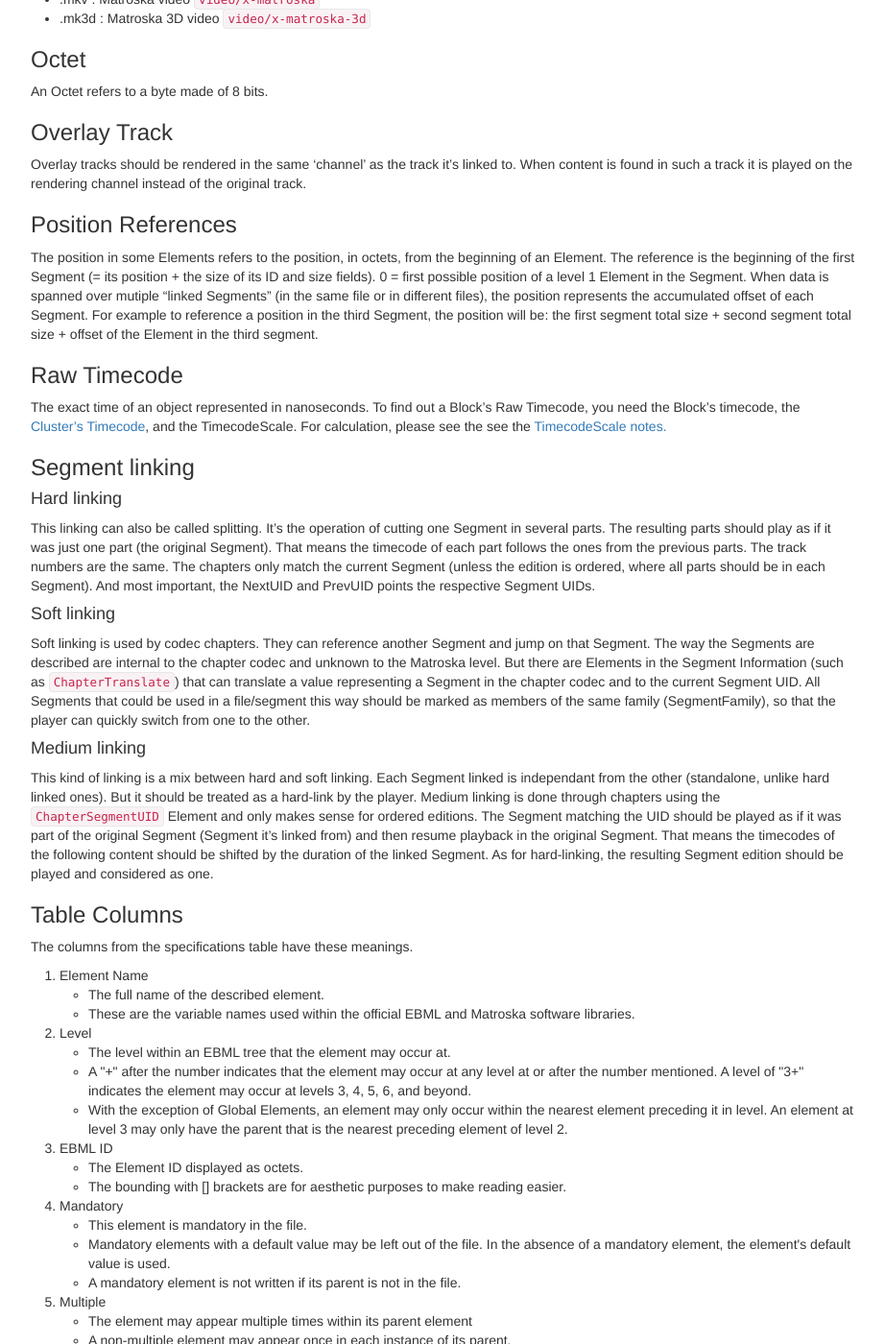
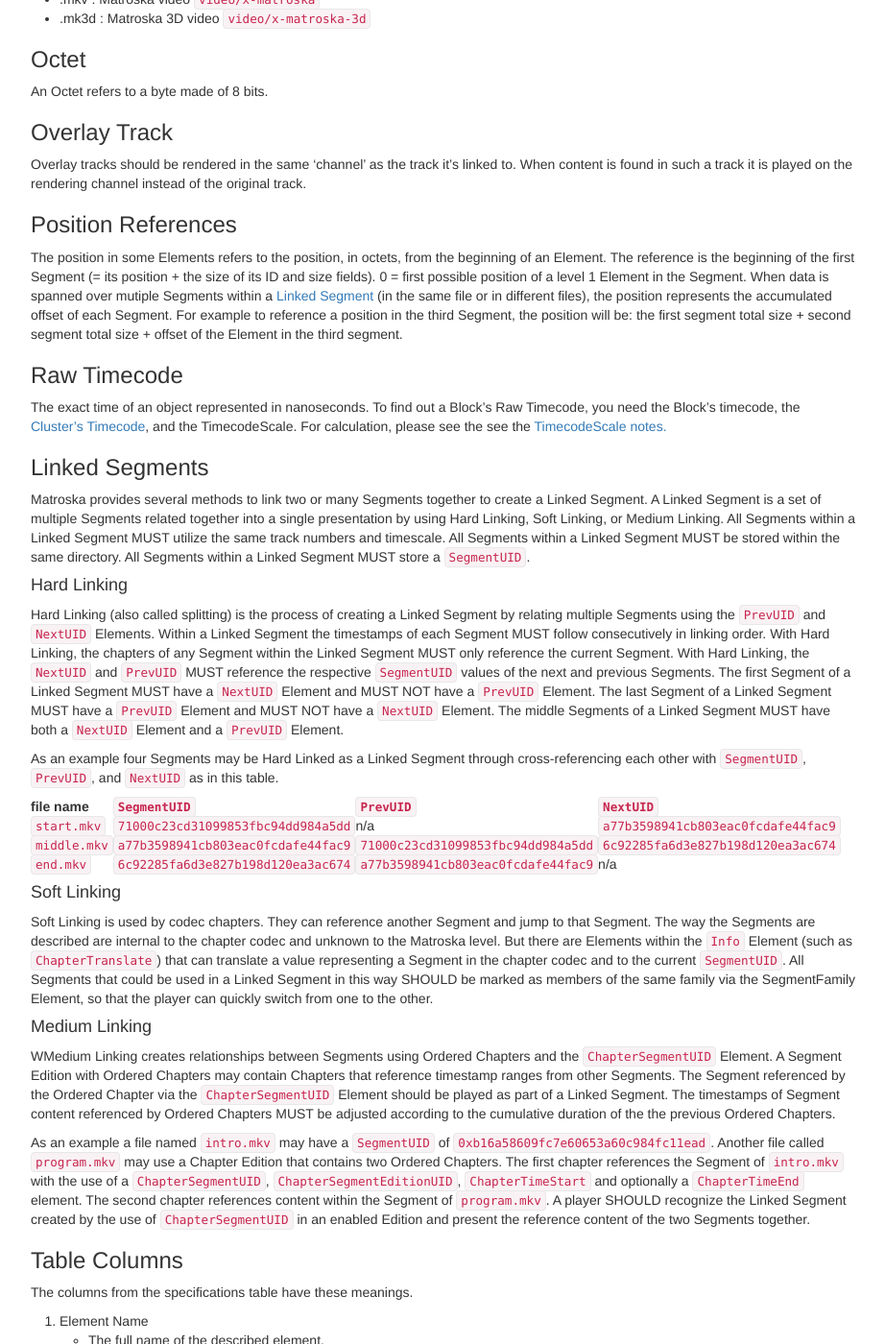
Before and after one commit to ietf-wg-cellar/matroska-specification, a Jekyll site: the page built from notes.md, in a window 1280 px wide and 1400 px high, scrolled down 1967 px. Shown: the whole window at 96% size, without its empty margins (273-1195 px from the left). Built offline with Jekyll 4.4.1, drawn with Linux system fonts in a browser that asks for light colours.

Commit message:
edits to section on Linked Segments

```diff
--- a/notes.md
+++ b/notes.md
@@ -95,25 +95,37 @@
 
 ### Position References
 
-The position in some Elements refers to the position, in octets, from the beginning of an Element. The reference is the beginning of the first Segment (= its position + the size of its ID and size fields). 0 = first possible position of a level 1 Element in the Segment. When data is spanned over mutiple "linked Segments" (in the same file or in different files), the position represents the accumulated offset of each Segment. For example to reference a position in the third Segment, the position will be: the first segment total size + second segment total size + offset of the Element in the third segment.
+The position in some Elements refers to the position, in octets, from the beginning of an Element. The reference is the beginning of the first Segment (= its position + the size of its ID and size fields). 0 = first possible position of a level 1 Element in the Segment. When data is spanned over mutiple Segments within a [Linked Segment](#linked-segments) (in the same file or in different files), the position represents the accumulated offset of each Segment. For example to reference a position in the third Segment, the position will be: the first segment total size + second segment total size + offset of the Element in the third segment.
 
 ### Raw Timecode
 
 The exact time of an object represented in nanoseconds. To find out a Block's Raw Timecode, you need the Block's timecode, the [Cluster's]({{site.baseurl}}/index.html#Cluster) [Timecode]({{site.baseurl}}/index.html#Timecode), and the TimecodeScale. For calculation, please see the see the <a href="notes.html#TimecodeScale">TimecodeScale notes.</a>
 
-### Segment linking
+### Linked Segments
 
-#### Hard linking
+Matroska provides several methods to link two or many Segments together to create a Linked Segment. A Linked Segment is a set of multiple Segments related together into a single presentation by using Hard Linking, Soft Linking, or Medium Linking. All Segments within a Linked Segment MUST utilize the same track numbers and timescale. All Segments within a Linked Segment MUST be stored within the same directory. All Segments within a Linked Segment MUST store a `SegmentUID`.
 
-This linking can also be called splitting. It's the operation of cutting one Segment in several parts. The resulting parts should play as if it was just one part (the original Segment). That means the timecode of each part follows the ones from the previous parts. The track numbers are the same. The chapters only match the current Segment (unless the edition is ordered, where all parts should be in each Segment). And most important, the NextUID and PrevUID points the respective Segment UIDs.
+#### Hard Linking
 
-#### Soft linking
+Hard Linking (also called splitting) is the process of creating a Linked Segment by relating multiple Segments using the `PrevUID` and `NextUID` Elements. Within a Linked Segment the timestamps of each Segment MUST follow consecutively in linking order. With Hard Linking, the chapters of any Segment within the Linked Segment MUST only reference the current Segment. With Hard Linking, the `NextUID` and `PrevUID` MUST reference the respective `SegmentUID` values of the next and previous Segments. The first Segment of a Linked Segment MUST have a `NextUID` Element and MUST NOT have a `PrevUID` Element. The last Segment of a Linked Segment MUST have a `PrevUID` Element and MUST NOT have a `NextUID` Element. The middle Segments of a Linked Segment MUST have both a `NextUID` Element and a `PrevUID` Element.
 
-Soft linking is used by codec chapters. They can reference another Segment and jump on that Segment. The way the Segments are described are internal to the chapter codec and unknown to the Matroska level. But there are Elements in the Segment Information (such as `ChapterTranslate`) that can translate a value representing a Segment in the chapter codec and to the current Segment UID. All Segments that could be used in a file/segment this way should be marked as members of the same family (SegmentFamily), so that the player can quickly switch from one to the other.
+As an example four Segments may be Hard Linked as a Linked Segment through cross-referencing each other with `SegmentUID`, `PrevUID`, and `NextUID` as in this table.
 
-#### Medium linking
+file name   | `SegmentUID`                       | `PrevUID`                          | `NextUID`
+:-----------|:-----------------------------------|:-----------------------------------|:---------
+`start.mkv` | `71000c23cd31099853fbc94dd984a5dd` | n/a                                | `a77b3598941cb803eac0fcdafe44fac9`
+`middle.mkv`| `a77b3598941cb803eac0fcdafe44fac9` | `71000c23cd31099853fbc94dd984a5dd` | `6c92285fa6d3e827b198d120ea3ac674`
+`end.mkv`   | `6c92285fa6d3e827b198d120ea3ac674` | `a77b3598941cb803eac0fcdafe44fac9` | n/a
 
-This kind of linking is a mix between hard and soft linking. Each Segment linked is independant from the other (standalone, unlike hard linked ones). But it should be treated as a hard-link by the player. Medium linking is done through chapters using the `ChapterSegmentUID` Element and only makes sense for ordered editions. The Segment matching the UID should be played as if it was part of the original Segment (Segment it's linked from) and then resume playback in the original Segment. That means the timecodes of the following content should be shifted by the duration of the linked Segment. As for hard-linking, the resulting Segment edition should be played and considered as one.
+#### Soft Linking
+
+Soft Linking is used by codec chapters. They can reference another Segment and jump to that Segment. The way the Segments are described are internal to the chapter codec and unknown to the Matroska level. But there are Elements within the `Info` Element (such as `ChapterTranslate`) that can translate a value representing a Segment in the chapter codec and to the current `SegmentUID`. All Segments that could be used in a Linked Segment in this way SHOULD be marked as members of the same family via the SegmentFamily Element, so that the player can quickly switch from one to the other.
+
+#### Medium Linking
+
+WMedium Linking creates relationships between Segments using Ordered Chapters and the `ChapterSegmentUID` Element. A Segment Edition with Ordered Chapters may contain Chapters that reference timestamp ranges from other Segments. The Segment referenced by the Ordered Chapter via the `ChapterSegmentUID` Element should be played as part of a Linked Segment. The timestamps of Segment content referenced by Ordered Chapters MUST be adjusted according to the cumulative duration of the the previous Ordered Chapters.
+
+As an example a file named `intro.mkv` may have a `SegmentUID` of `0xb16a58609fc7e60653a60c984fc11ead`. Another file called `program.mkv` may use a Chapter Edition that contains two Ordered Chapters. The first chapter references the Segment of `intro.mkv` with the use of a `ChapterSegmentUID`, `ChapterSegmentEditionUID`, `ChapterTimeStart` and optionally a `ChapterTimeEnd` element. The second chapter references content within the Segment of `program.mkv`. A player SHOULD recognize the Linked Segment created by the use of `ChapterSegmentUID` in an enabled Edition and present the reference content of the two Segments together.
 
 ### Table Columns
 The columns from the specifications table have these meanings.
```
